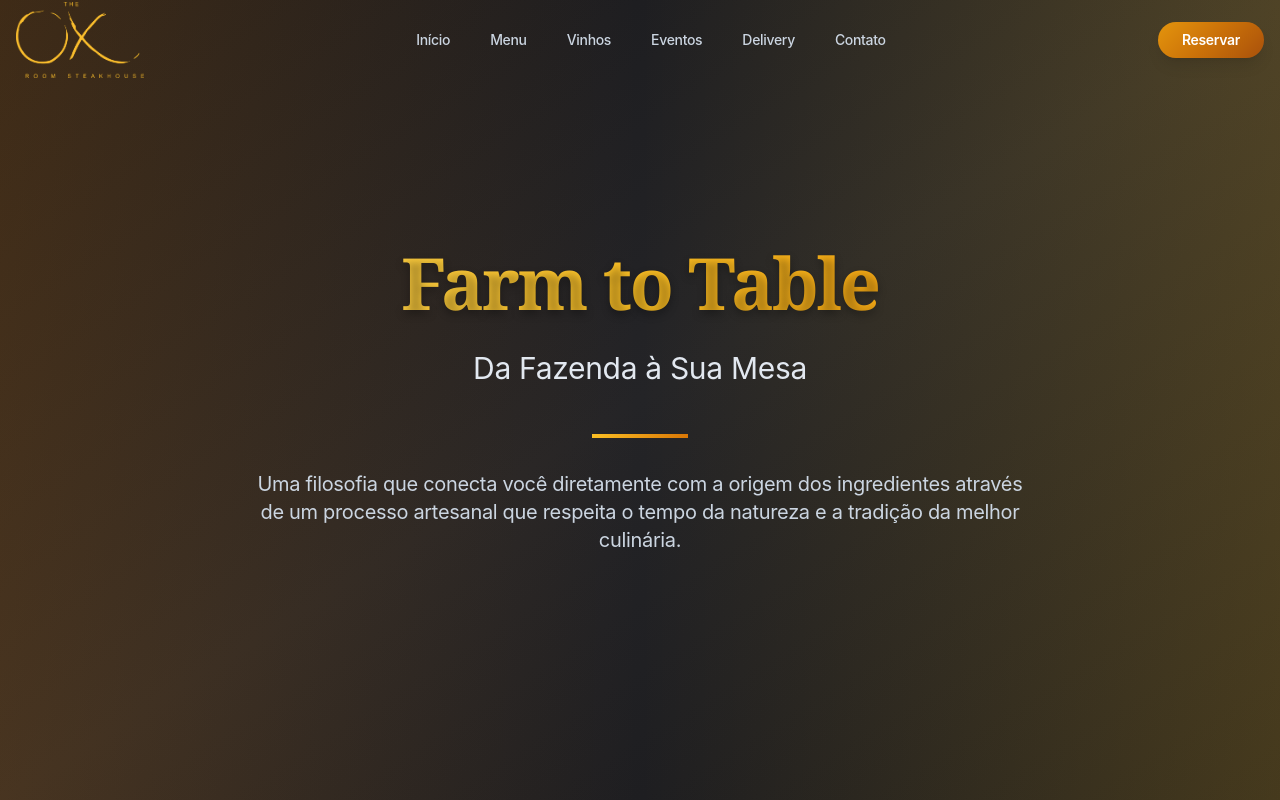
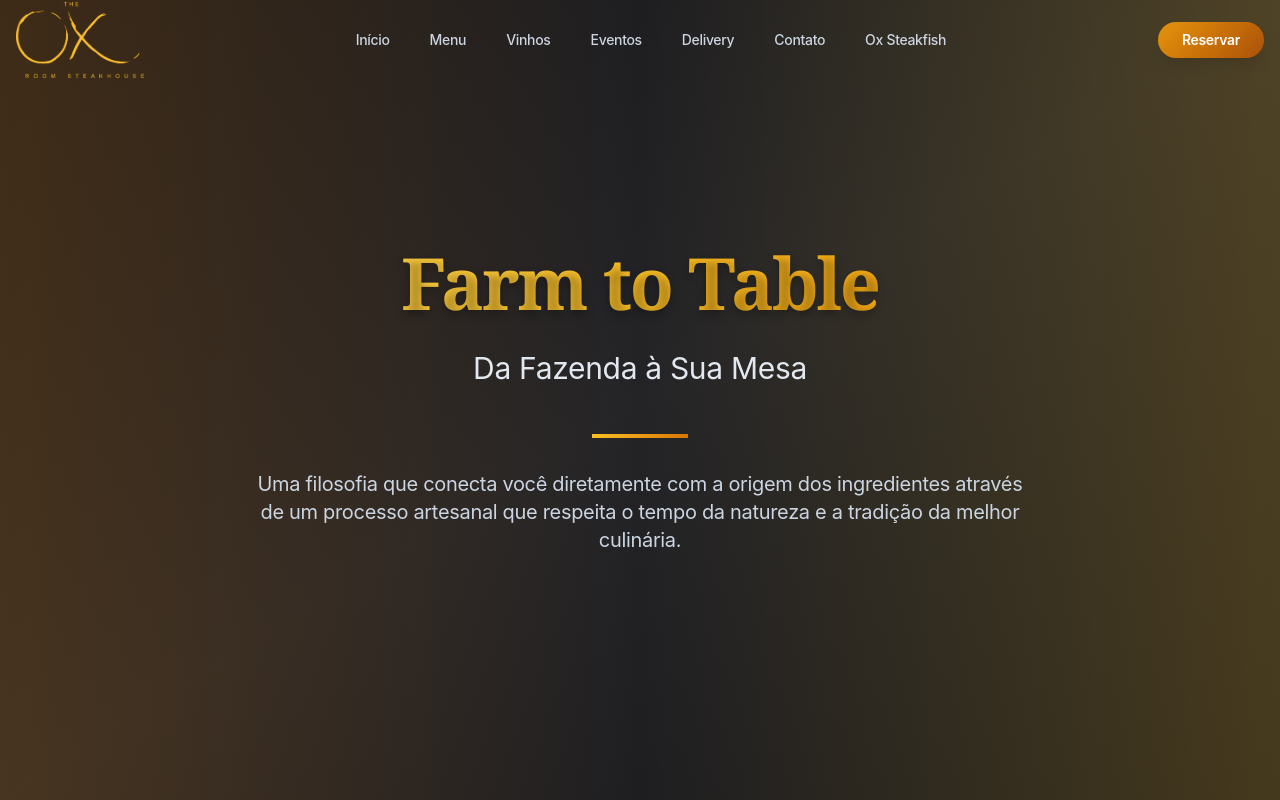
Before and after one commit to oxgroup/oxweb, a Next.js app: page /theoxroom/farm-to-table in a window 1280 px wide. Shown: the top 800 px of the page. Built offline with nearby package versions, Linux system fonts and the light colour scheme.

Commit message:
feat: Add Ox Steakfish link to The Ox Room header

```diff
--- a/components/main-navigation.tsx
+++ b/components/main-navigation.tsx
@@ -35,6 +35,10 @@ export function MainNavigation({ logoType }: MainNavigationProps) {
     { label: "Delivery", href: "https://delivery.lexsis.com.br/oxsteak/index/26" },
     { label: "Contato", href: `/${logoType}/contato` },
   ]
+
+  if (logoType === 'theoxroom') {
+    navItems.push({ label: "Ox Steakfish", href: "/oxsteakfish" });
+  }
 
   const homeLink = `/${logoType}`;
 
```
